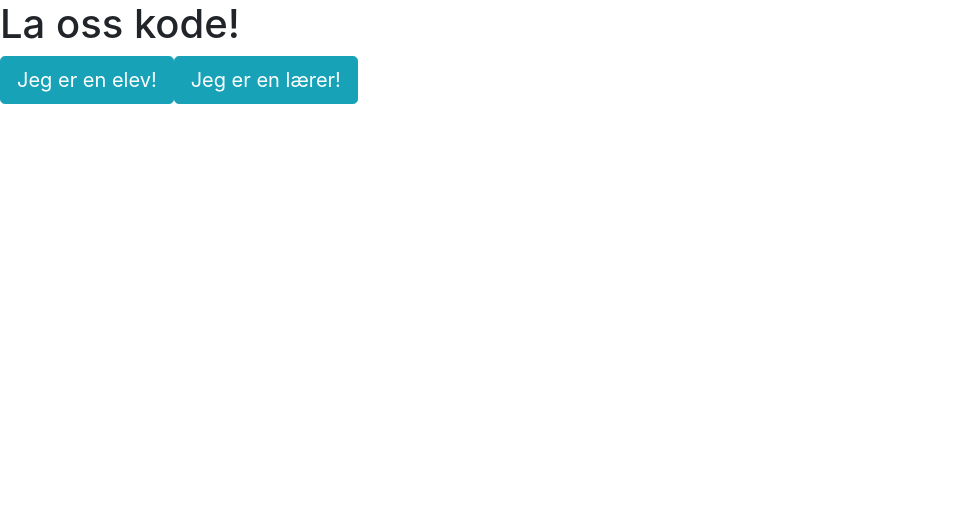
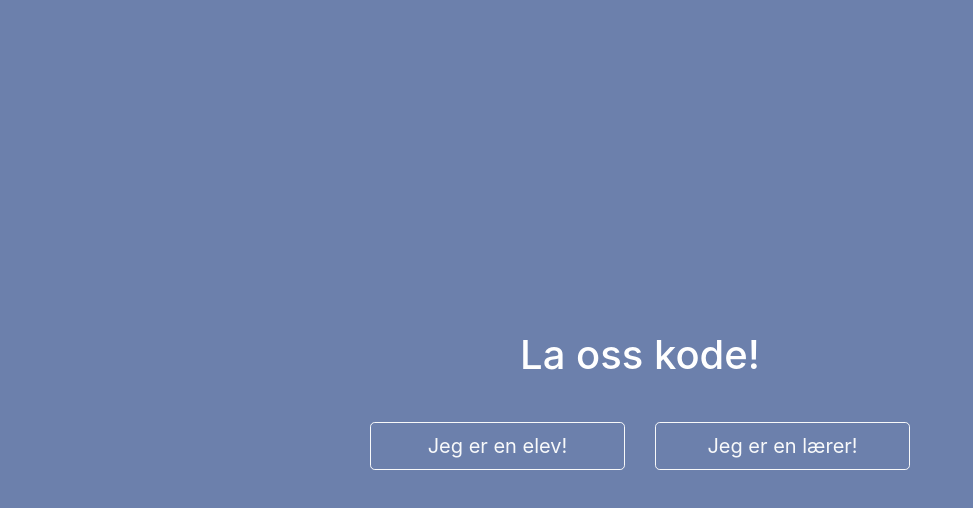
Before and after one commit to annikh/horseRace, a React (Create React App) app: page / in a window 1280 px wide. Shown: the top 508 px of the page, without its empty margins (0-973 px from the left). Built offline with nearby package versions, Linux system fonts and the light colour scheme.

Commit message:
Styling with react bootstrap and cleaning up file structure

```diff
--- a/src/components/App.js
+++ /dev/null
@@ -1,15 +0,0 @@
-import React, { Component } from 'react';
-import { Link } from 'react-router-dom';
-import { Button } from 'react-bootstrap';
-
-const App = () => {
-  return (
-      <div className="app">
-        <h1>La oss kode!</h1>
-        <Link to="/student"><Button variant="info" size="lg">Jeg er en elev!</Button></Link>
-        <Link to="/teacher"><Button variant="info" size="lg">Jeg er en lærer!</Button></Link>
-      </div>
-  )
-}
-
-export default App;
--- /dev/null
+++ b/src/components/App/App.css
@@ -0,0 +1,14 @@
+.App-menu {
+  text-align: center;
+  background-color: #6c80ac;
+  min-height: 100vh;
+  display: flex;
+  flex-direction: column;
+  align-items: center;
+  justify-content: center;
+}
+
+.App-text {
+  color: white;
+  margin-bottom: 35px;
+}
--- /dev/null
+++ b/src/components/App/App.js
@@ -0,0 +1,32 @@
+import React from 'react';
+import { Link } from 'react-router-dom';
+import { Button, Container, Row, Col } from 'react-bootstrap';
+import './App.css';
+
+const App = () => {
+  return (
+    <div className='App-menu'>
+    <Container>
+      <Row className='App-text'>
+        <Col></Col>
+        <Col><h1>La oss kode!</h1></Col>
+        <Col></Col>
+      </Row>
+
+      <Row className='App-buttons'>
+        <Col></Col>
+        <Col>
+          <Link to="/student"><Button variant="outline-light" size="lg" block>Jeg er en elev!</Button></Link>
+        </Col>
+        <Col>
+        <Link to="/teacher"><Button variant="outline-light" size="lg" block>Jeg er en lærer!</Button></Link>
+        </Col>
+        <Col></Col>
+      </Row>
+    </Container>
+    </div>
+
+  )
+}
+
+export default App;
--- /dev/null
+++ b/src/components/Student/Student.css
@@ -0,0 +1,9 @@
+.Student {
+    text-align: center;
+    background-color: #6c80ac;
+    min-height: 100vh;
+    display: flex;
+    flex-direction: column;
+    align-items: center;
+    justify-content: center;
+  }
--- a/src/components/Student.js
+++ b/src/components/Student/Student.js
@@ -1,8 +1,9 @@
 import React, { Component } from 'react';
+import './Student.css';
 
 const Student = () => {
   return (
-      <div className="student">
+      <div className="Student">
         <h1>Velkommen elev!</h1>
       </div>
   )
--- /dev/null
+++ b/src/components/Teacher/Teacher.css
@@ -0,0 +1,9 @@
+.Teacher {
+    text-align: center;
+    background-color: #6c80ac;
+    min-height: 100vh;
+    display: flex;
+    flex-direction: column;
+    align-items: center;
+    justify-content: center;
+  }
--- a/src/components/Teacher.js
+++ b/src/components/Teacher/Teacher.js
@@ -1,8 +1,9 @@
 import React, { Component } from 'react';
+import './Teacher.css';
 
 const Teacher = () => {
     return (
-      <div className="teacher">
+      <div className="Teacher">
         <h1>Velkommen lærer!</h1>
       </div>
     )
--- a/src/index.js
+++ b/src/index.js
@@ -1,9 +1,9 @@
 import React from 'react';
 import ReactDOM from 'react-dom';
 import { BrowserRouter as Router, Route } from 'react-router-dom';
-import Student from './components/Student';
-import Teacher from './components/Teacher';
-import App from './components/App';
+import Student from './components/Student/Student';
+import Teacher from './components/Teacher/Teacher';
+import App from './components/App/App';
 import './index.css';
 import '../node_modules/bootstrap/dist/css/bootstrap.min.css';
 
```
